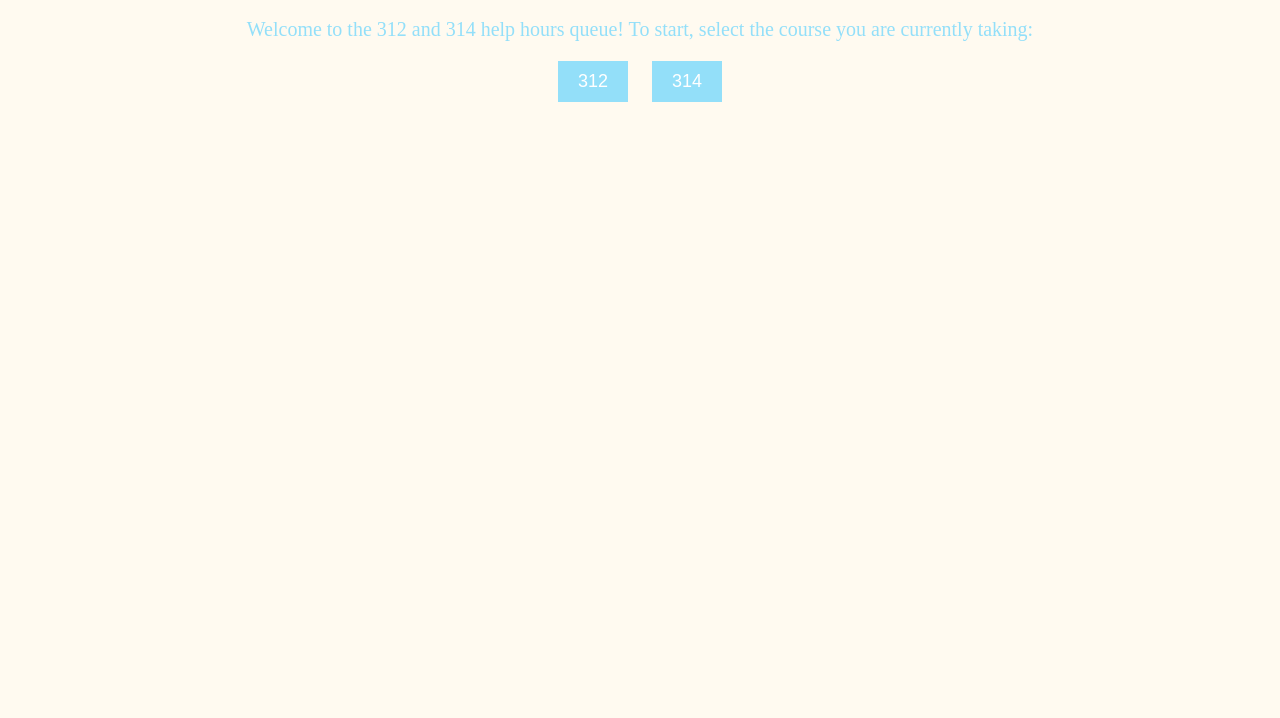
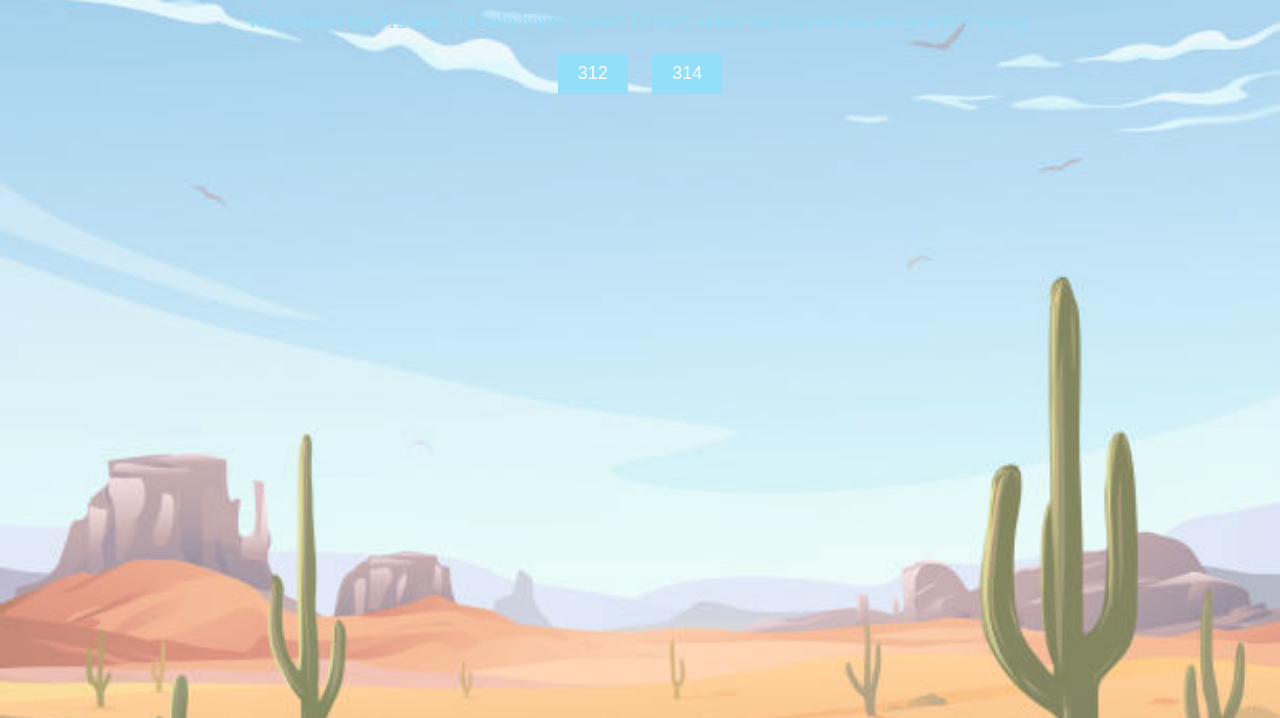
Before and after one commit to caitlin8105/wics-hackathon, a plain HTML site: page WaitingQueue.html in a window 1280 px wide. Shown: the part 82-800 px from the top of the page. Drawn offline with Linux system fonts and the light colour scheme.

Commit message:
background changes

```diff
--- a/WaitingQueue.html
+++ b/WaitingQueue.html
@@ -4,9 +4,25 @@
     <title>Roundup!</title>
     <style>
       body {
-        background-color: floralwhite;
+        margin: 0;
+        font-family: Arial, sans-serif;
+        height: 100vh;
+        background-image: url('background.jpg'); /* Replace with your image path */
+        background-size: cover;
+        background-position: center;
+        position: relative;
       }
-
+      /* Add a semi-transparent overlay to lighten the image */
+      body::before {
+        content: '';
+        position: absolute;
+        top: 0;
+        left: 0;
+        width: 100%;
+        height: 100%;
+        background-color: rgba(255, 255, 255, 0.3); /* White overlay with transparency */
+        z-index: -1; /* Ensure it stays behind the content */
+      }
       .websiteHeader {
         color: rgb(147, 223, 249);
         font-size: 50;
```
Also changed, not shown: 314.html (+1 -6 lines), background.jpg (renamed from photos/backgroung.jpg).
